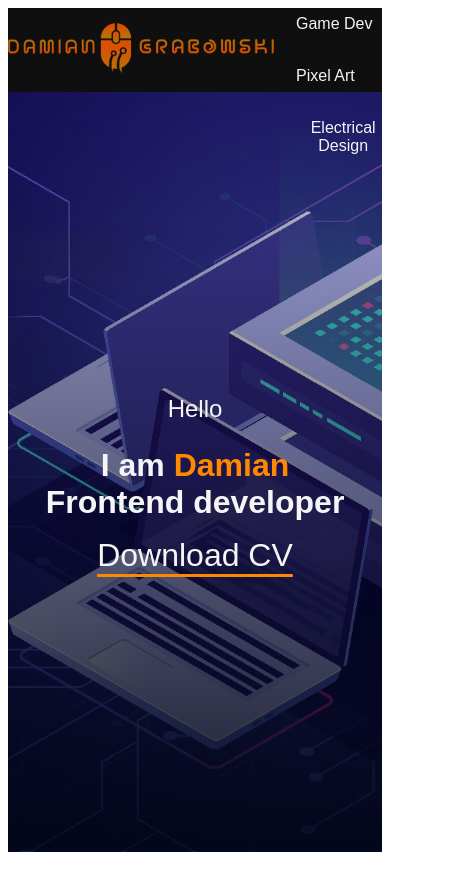
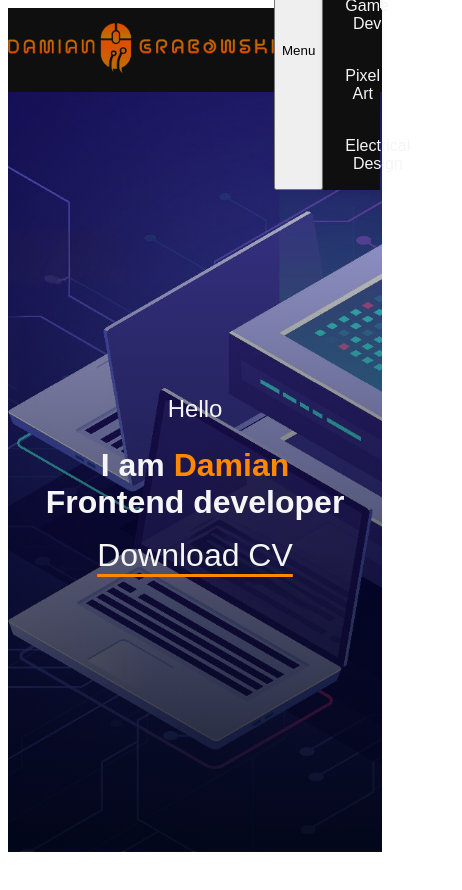
Before and after one commit to DAMIANG97/portfolio_d, a Next.js app: page / in a window 390 px wide. Shown: the top 890 px of the page, 462 px wide, since content can reach past the window. Built offline with nearby package versions, Linux system fonts and the light colour scheme.

Commit message:
Update responsiv menu
- Update nav component for responsiv design

```diff
--- a/components/Molecules/Navigation/Navigation.module.scss
+++ b/components/Molecules/Navigation/Navigation.module.scss
@@ -0,0 +1,36 @@
+@use "sass-mq/_mq";
+
+.navigation {
+  display: flex;
+
+  .menuToggle {
+    display: block;
+
+    @include mq.mq($from: 1024px) {
+      display: none;
+      background-color: #333;
+      color: #fff;
+      border: none;
+      padding: 10px 20px;
+      cursor: pointer;
+      font-size: 16px;
+    }
+  }
+
+  .menu {
+    display: block;
+    background-color: var(--color-primary);
+    box-shadow: 0 4px 6px rgba(0, 0, 0, 0.1);
+    z-index: 10;
+    width: 30%;
+
+    @include mq.mq($from: 1024px) {
+      display: flex;
+      width: auto;
+    }
+
+    &.open {
+      display: flex;
+    }
+  }
+}
--- a/components/Molecules/Navigation/index.tsx
+++ b/components/Molecules/Navigation/index.tsx
@@ -1,6 +1,6 @@
 "use client";
 
-import React from "react";
+import React, { useState } from "react";
 import styles from "./Navigation.module.scss";
 import { useGlobalContext } from "../../../context/GlobalContext";
 import { careers } from "@/data/careers";
@@ -8,19 +8,26 @@ import NavButton from "@/components/Atoms/NavButton";
 
 const Navigation: React.FC = () => {
   const { setActiveCareer } = useGlobalContext();
+  const [isMenuOpen, setMenuOpen] = useState(false);
 
   const changeCareer = (id: string) => {
     const selectedCareer = careers.find((career) => career.id === id);
     if (selectedCareer) {
       setActiveCareer(selectedCareer.id);
     }
+    setMenuOpen(false);
   };
 
   return (
     <nav className={styles.navigation}>
-      {careers.map((career) => (
-        <NavButton key={career.id} id={career.id} name={career.name} onClick={changeCareer} />
-      ))}
+      <button className={styles.menuToggle} onClick={() => setMenuOpen((prev) => !prev)}>
+        {isMenuOpen ? "Zamknij" : "Menu"}
+      </button>
+      <div className={`${styles.menu} ${isMenuOpen ? styles.open : ""}`}>
+        {careers.map((career) => (
+          <NavButton key={career.id} id={career.id} name={career.name} onClick={changeCareer} />
+        ))}
+      </div>
     </nav>
   );
 };
```
